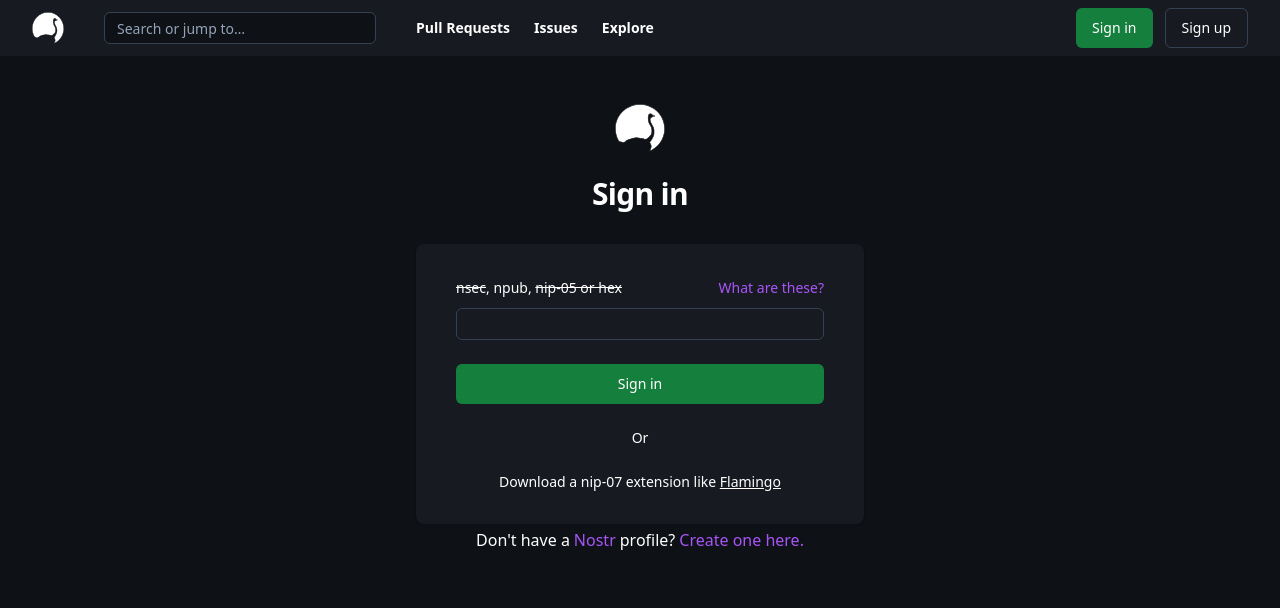
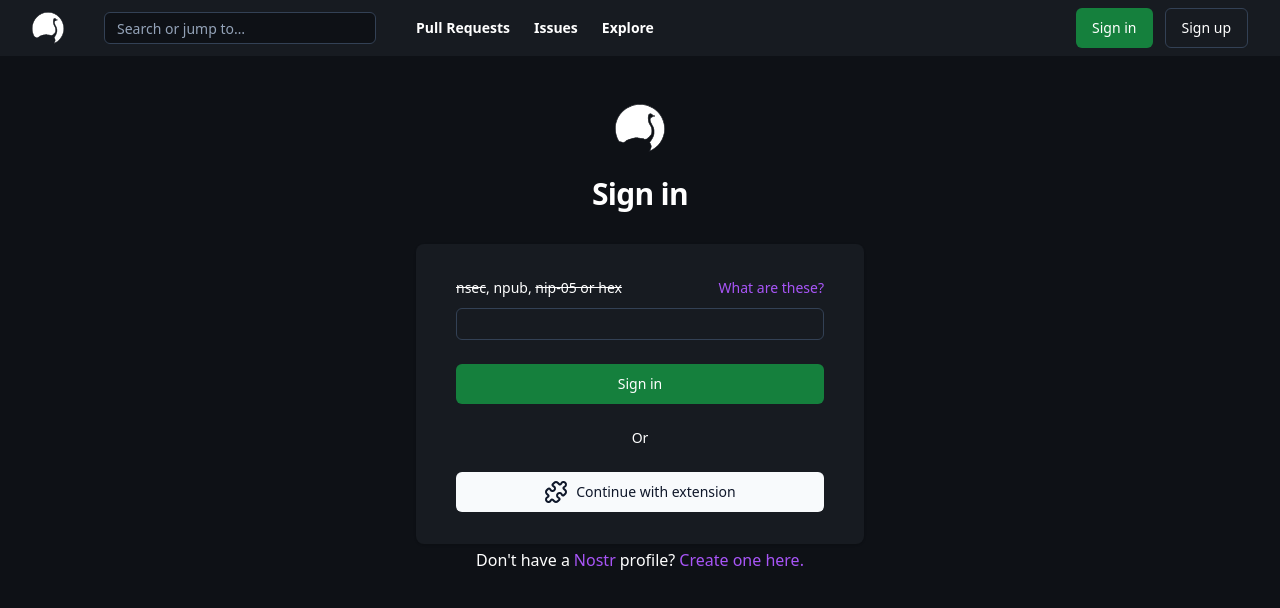
Before and after one commit to NostrGit/NostrGit, a Next.js app: page /login in a window 1280 px wide. Shown: the top 608 px of the page. Built offline with nearby package versions, Linux system fonts and the light colour scheme; what nostr-relaypool would draw is missing.

Commit message:
retry Some checks were not successful

```diff
--- a/src/app/login/page.tsx
+++ b/src/app/login/page.tsx
@@ -132,7 +132,7 @@
                 </Button>
               </div>
             </form>
-            {(typeof(window) !== 'undefined') && window.nostr
+            {(typeof(window) !== 'undefined')
               ?
               <div className="mt-6">
                 <div className="relative">
```
